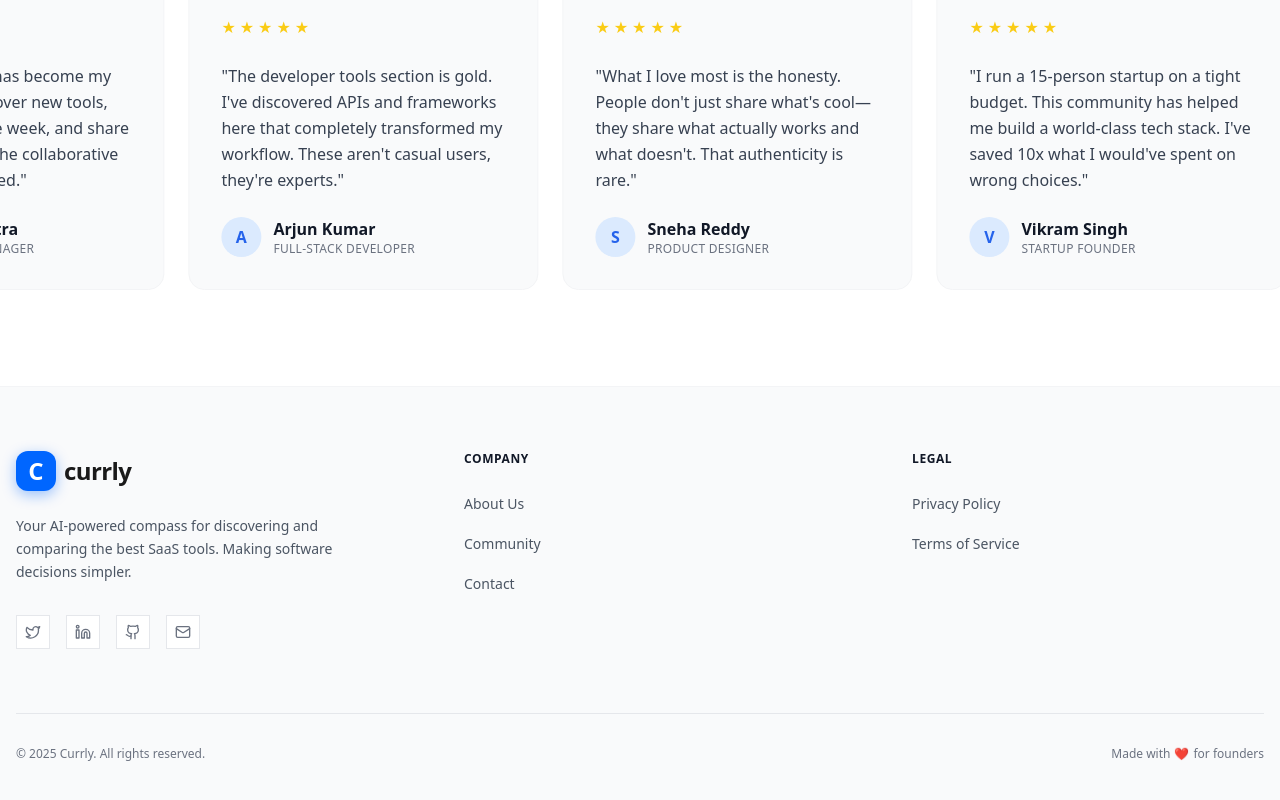
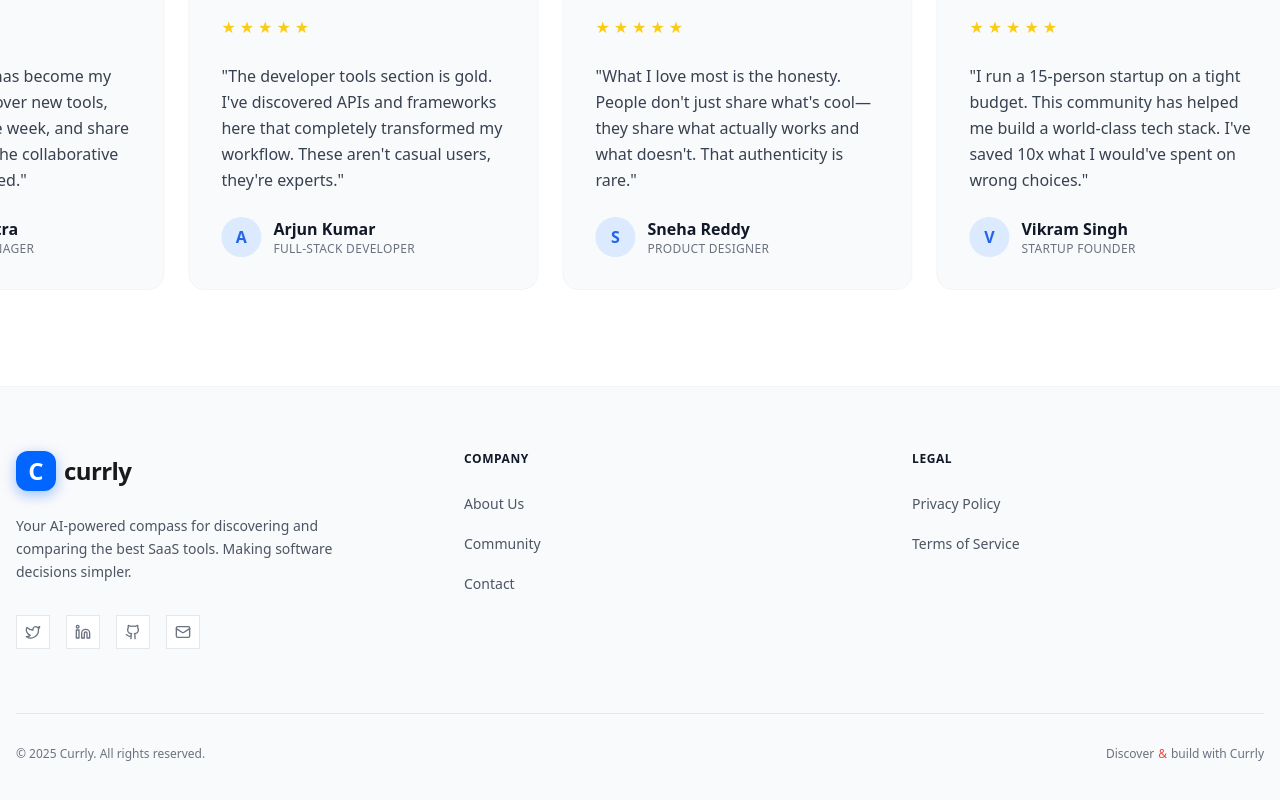
Before and after one commit to rohit1703/currly-beta, a Next.js app: page / in a window 1280 px wide. Shown: the part 1854-2654 px from the top of the page. Built offline with nearby package versions, Linux system fonts and the light colour scheme; no server answers; the database is empty.

Commit message:
tagline change

```diff
--- a/components/FooterSection.tsx
+++ b/components/FooterSection.tsx
@@ -65,9 +65,9 @@ export function Footer() {
         <div className="mt-16 pt-8 border-t border-gray-200 dark:border-white/10 flex flex-col md:flex-row justify-between items-center gap-4 text-xs text-gray-500 dark:text-gray-400">
           <p>© 2025 Currly. All rights reserved.</p>
           <div className="flex items-center gap-1">
-            <span>Made with</span>
-            <span className="text-red-500">❤️</span>
-            <span>for founders</span>
+            <span>Discover</span>
+            <span className="text-red-500">&</span>
+            <span>build with Currly</span>
           </div>
         </div>
       </div>
```
